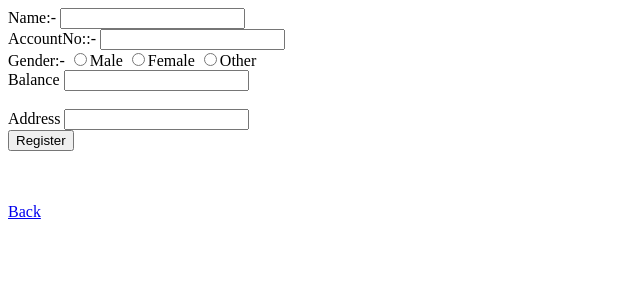
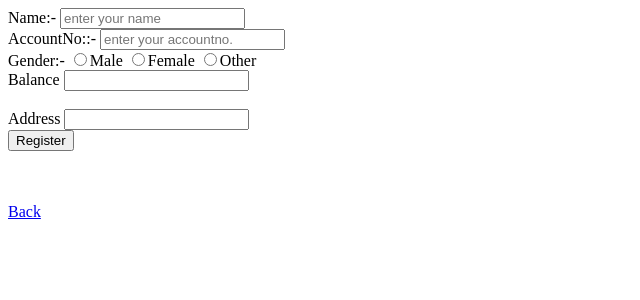
Before and after one commit to abhiduish/DjangoProject, a Django app: page /customer/add_customer/ in a window 1280 px wide. Shown: the top 300 px of the page, without its empty margins (0-640 px from the left). Run offline with Django 3.2, Linux system fonts and the light colour scheme.

Commit message:
Update addcustomer.html

```diff
--- a/BankingSystem/templates/CustomerApp/addcustomer.html
+++ b/BankingSystem/templates/CustomerApp/addcustomer.html
@@ -6,9 +6,9 @@
         <form action="../add/" method="POST">
             {% csrf_token %}
             <label >Name:-</label>
-            <input type="text" name="name" value=""/><br>
+            <input type="text" name="name" value="" placeholder="enter your name"/><br>
             <label >AccountNo::-</label>
-            <input type="text" name="account_no" value=""/><br>
+            <input type="text" name="account_no" value="" placeholder="enter your accountno."/><br>
             <label >Gender:-</label>
             <input type="radio" name="gender" value="male"/>Male
             <input type="radio" name="gender" value="female"/>Female
```
